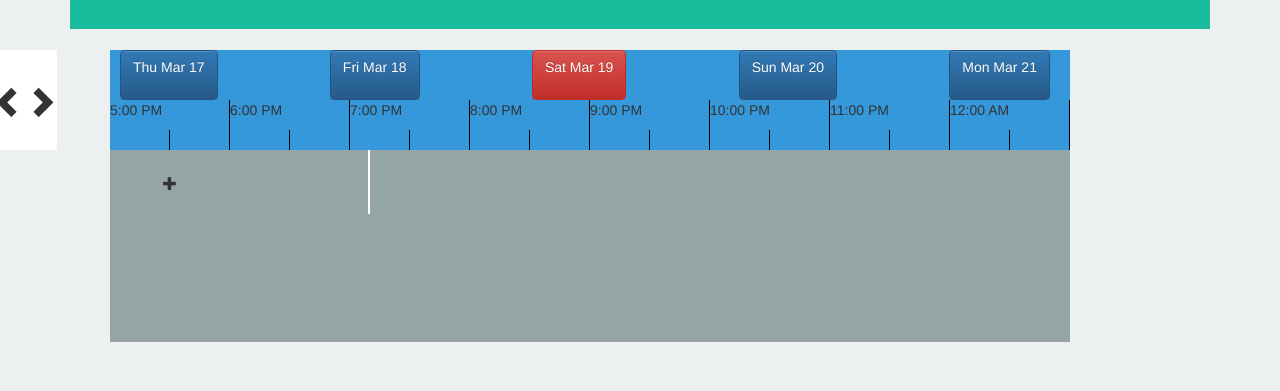
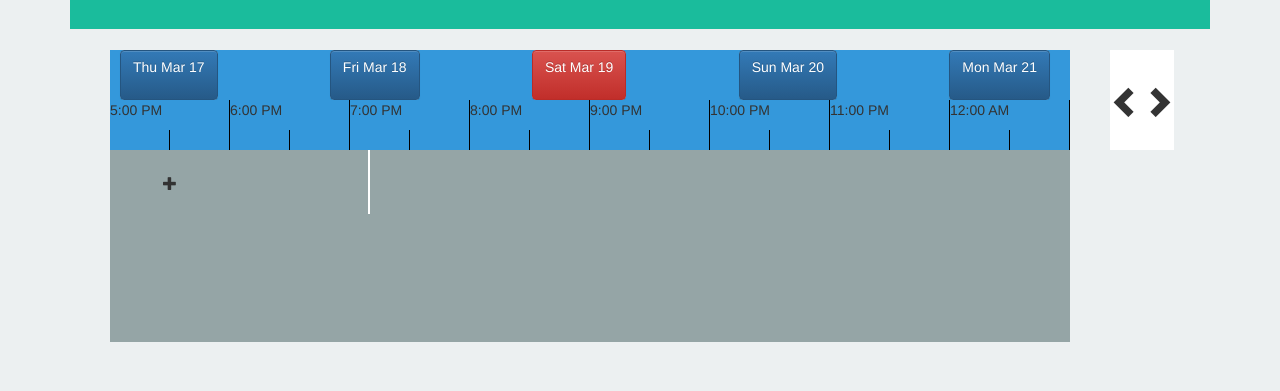
Before and after one commit to svangordon/mongo, a website: page client/html/index.html in a window 1280 px wide. Shown: the part 90-481 px from the top of the page. Drawn offline with nearby package versions, Linux system fonts and the light colour scheme; some packages are replaced by stand-ins of ours; files that its build step writes are made by us from their sources; no server answers.

Commit message:
move sched shim

```diff
--- a/client/styles/main.styl
+++ b/client/styles/main.styl
@@ -139,7 +139,7 @@ body
 	&-container
 		display inline-flex
 		position: absolute;
-		left: -10%
+		left: 1000px
 		height 100px
 		background-color white
 		line-height 100px
```
Also changed, not shown: client/styles/main.css.
